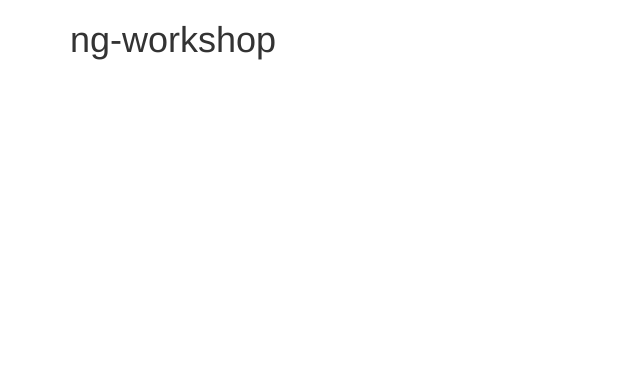
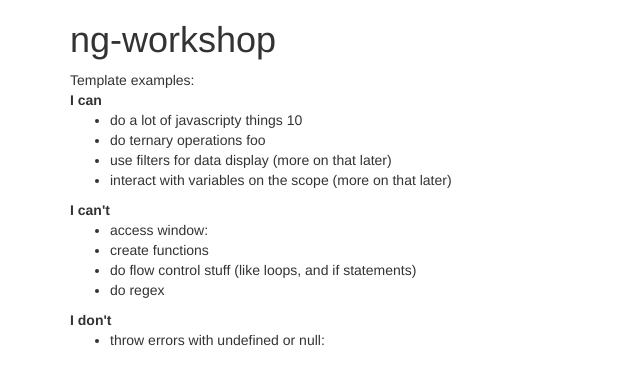
Before and after one commit to kentcdodds/ng-workshop, a website: page index.html in a window 1280 px wide. Shown: the whole page, without its empty margins (0-640 px from the left). Drawn offline with nearby package versions, Linux system fonts and the light colour scheme.

Commit message:
Adding template examples

```diff
--- a/index.html
+++ b/index.html
@@ -1,5 +1,5 @@
 <!DOCTYPE html>
-<html>
+<html ng-app>
 <head lang="en">
   <meta charset="UTF-8">
   <title>ng-workshop</title>
@@ -16,6 +16,28 @@
 
 <div class="container">
   <h1>ng-workshop</h1>
+  Template examples:
+  <div>
+
+    <strong>I can</strong>
+    <ul>
+      <li>do a lot of javascripty things {{5*2}}</li>
+      <li>do ternary operations {{'foo' === 'foo' ? 'foo' : 'bar'}}</li>
+      <li>use filters for data display (more on that later)</li>
+      <li>interact with variables on the scope (more on that later)</li>
+    </ul>
+    <strong>I can't</strong>
+    <ul>
+      <li>access window: {{window.alert('Hey!')}}</li>
+      <li>create functions</li>
+      <li>do flow control stuff (like loops, and if statements)</li>
+      <li>do regex</li>
+    </ul>
+    <strong>I don't</strong>
+    <ul>
+      <li>throw errors with undefined or null: {{undefined() && null['sweet!']}}</li>
+    </ul>
+  </div>
 </div>
 
 
```
